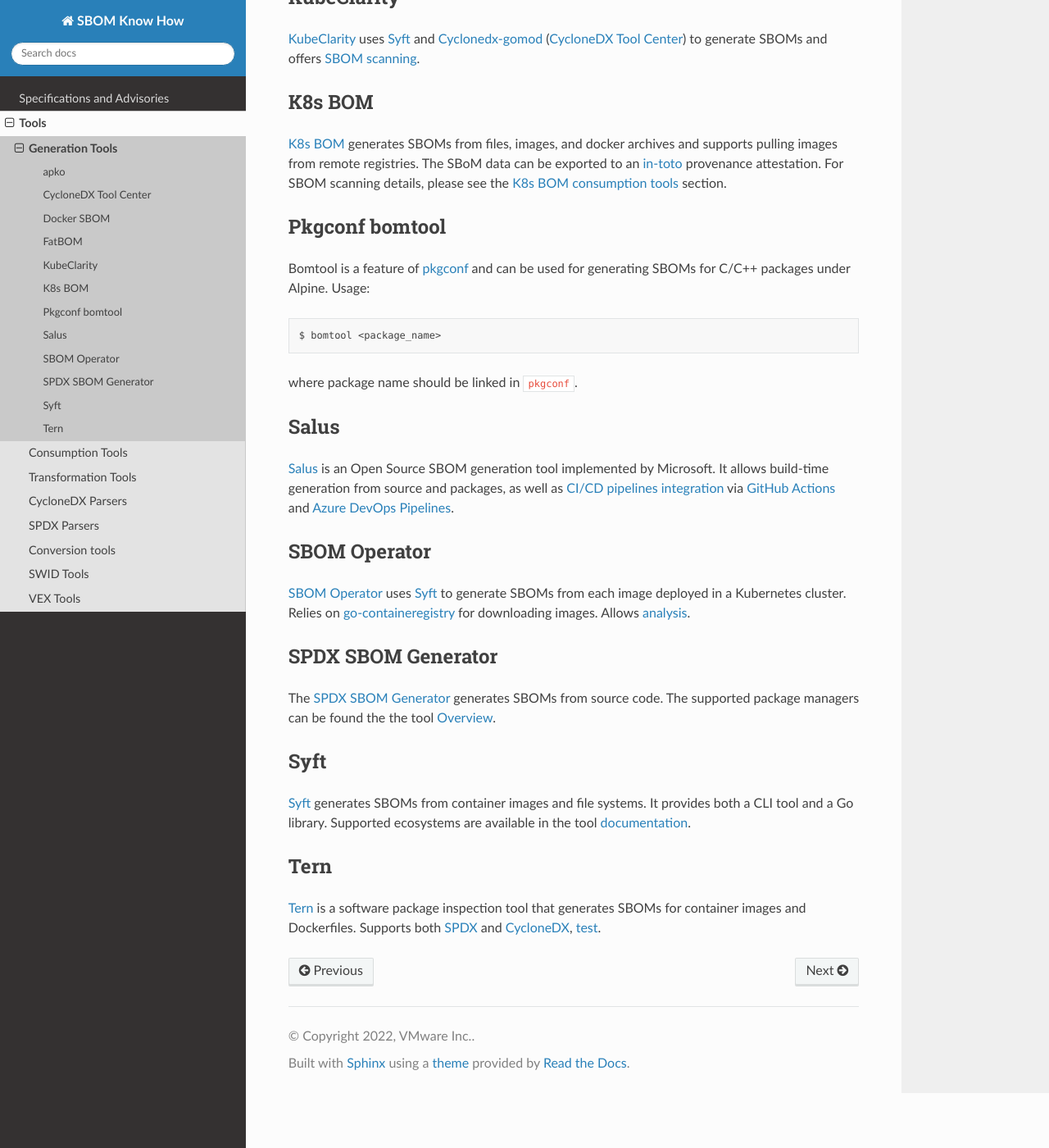
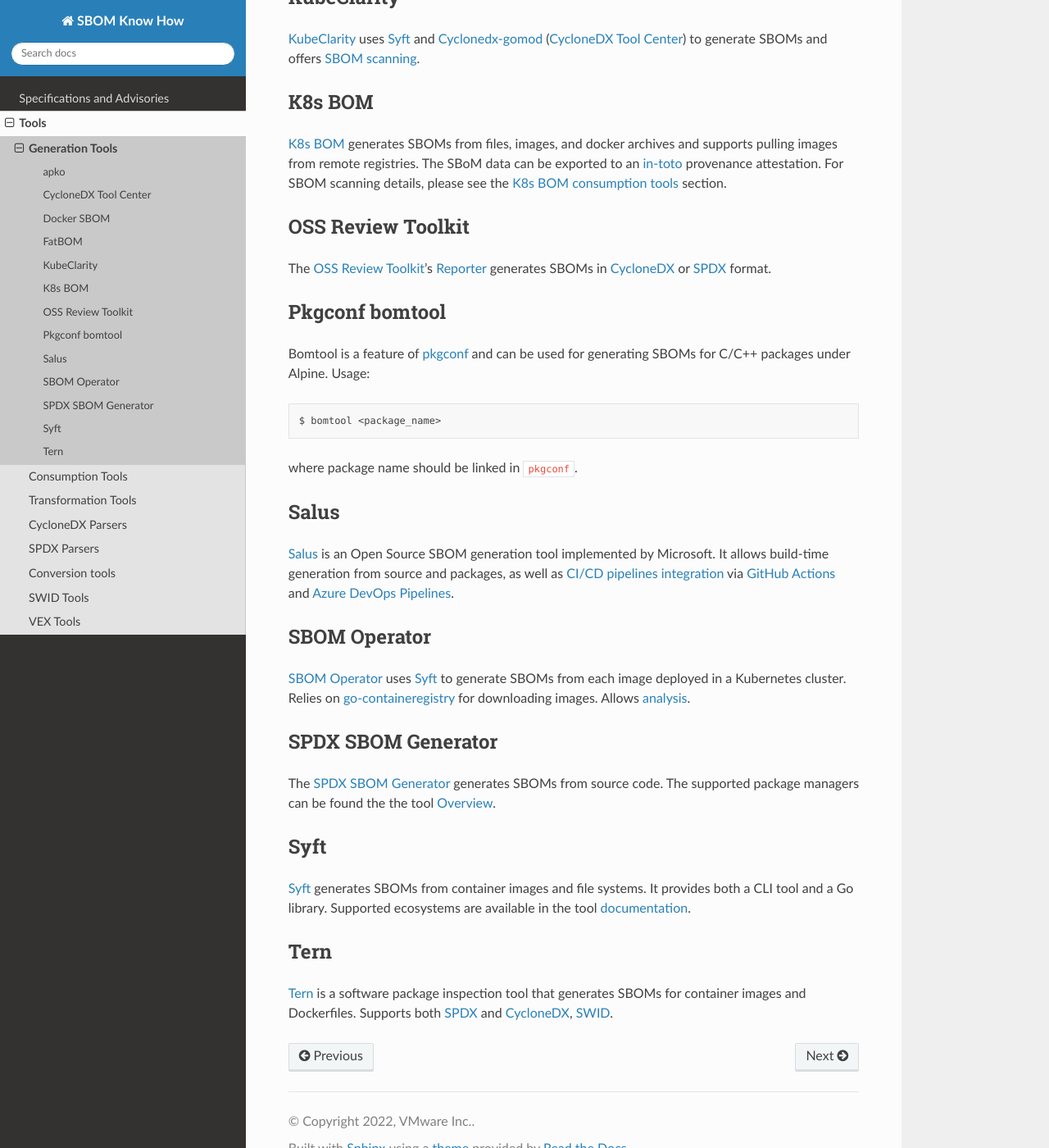
Before and after one commit to ivanayov/sbom-know-how, a Sphinx documentation site: the page built from docs/source/tooling/generation_tools.md, in a window 1280 px wide and 1400 px high, scrolled down 693 px. Shown: the whole window at 82% size. Built offline with Sphinx 7.4.7 and the Read the Docs theme 2.0.0, drawn with Linux system fonts in a browser that asks for light colours.

Commit message:
Add ORT to generation tools
ORT was previously available in the transformation tools list only.
This chage adds information about it's generation functionality
within the Reporter

Signed-off-by: Ivana Atanasova <iyovcheva@vmware.com>

```diff
--- a/docs/source/tooling/generation_tools.md
+++ b/docs/source/tooling/generation_tools.md
@@ -23,6 +23,10 @@
 ## K8s BOM
 
 [K8s BOM](https://github.com/kubernetes-sigs/bom) generates SBOMs from files, images, and docker archives and supports pulling images from remote registries. The SBоM data can be exported to an [in-toto](https://in-toto.io) provenance attestation. For SBOM scanning details, please see the [K8s BOM consumption tools](consumption_tools.md#k8s-bom) section.
+
+## OSS Review Toolkit
+
+The [OSS Review Toolkit](https://github.com/oss-review-toolkit/ort)'s [Reporter](https://github.com/oss-review-toolkit/ort/blob/main/README.md#reporter) generates SBOMs in [CycloneDX](../specs/cyclonedx.md) or [SPDX](../specs/spdx.md) format.
 
 ## Pkgconf bomtool
 
@@ -50,4 +54,4 @@
 
 ## Tern
 
-[Tern](https://github.com/tern-tools/tern) is a software package inspection tool that generates SBOMs for container images and Dockerfiles. Supports both [SPDX](../specs/spdx.md) and [CycloneDX](../specs/cyclonedx.md), [test](../specs/swid.md).
+[Tern](https://github.com/tern-tools/tern) is a software package inspection tool that generates SBOMs for container images and Dockerfiles. Supports both [SPDX](../specs/spdx.md) and [CycloneDX](../specs/cyclonedx.md), [SWID](../specs/swid.md).
```
